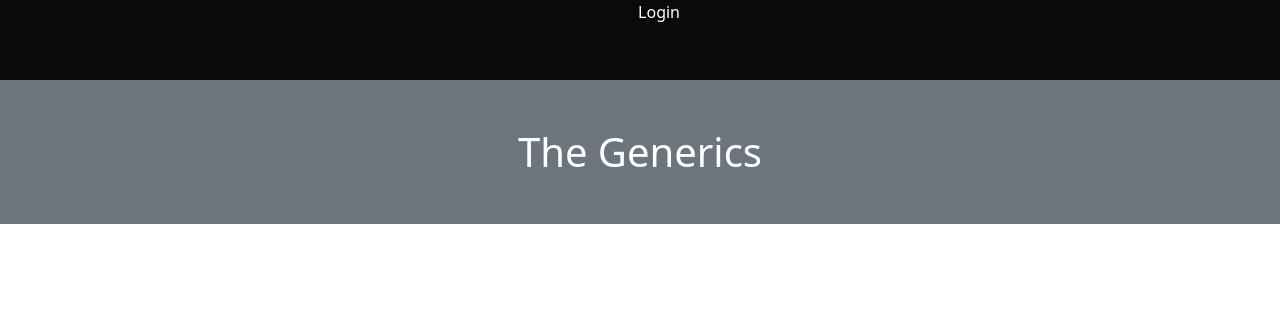
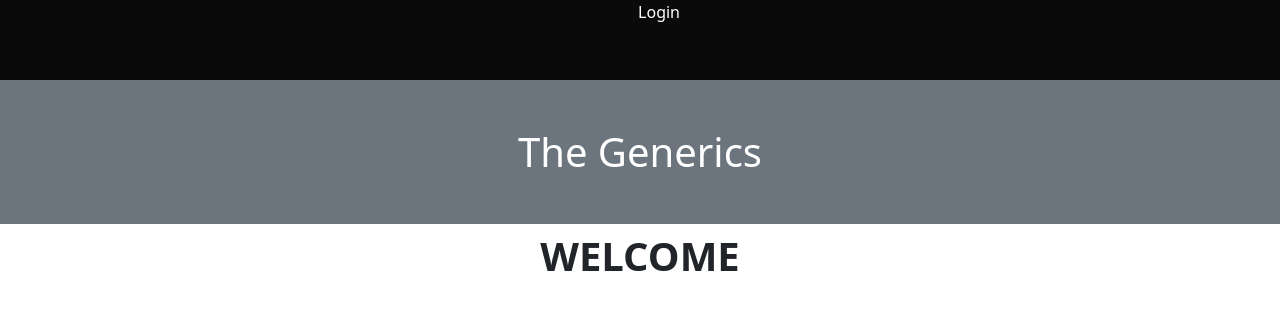
Before and after one commit to Chiksinafees/Ecommerse-website, a React (Create React App) app: page / in a window 1280 px wide. Shown: the top 310 px of the page. Built offline with nearby package versions, Linux system fonts and the light colour scheme.

Commit message:
Adding Login to Ecommerce (task 20 )

```diff
--- a/src/App.js
+++ b/src/App.js
@@ -13,6 +13,7 @@ import Login from "./pages/Login";
 import Profile from "./pages/Profile";
 import CartContext from "./component/Store/Cart-context";
 import { useContext } from "react";
+import HomePage from "./pages/HomePage";
 
 function App() {
   const [showCart, setShowCart] = useState(false);
@@ -47,13 +48,16 @@ function App() {
       <h1 className="text-center p-5  bg-secondary text-white">The Generics</h1>
       {showCart && <Cart onTap={cartCloseHandler} />}
       <Switch>
+        <Route exact path="/">
+          <HomePage />
+        </Route>
         <Route path="/home">
           <Home />
         </Route>
-        <Route path="/store" exact>
-          <Items />
+        <Route path="/store">
+          {appCtx.isLoggedIn == true ? <Login /> : <Items />}
         </Route>
-        <Route path="/store/:title">
+        <Route path="/store/:title" exact>
           <ItemsDetails />
         </Route>
         <Route path="/about">
@@ -67,13 +71,12 @@ function App() {
         </Route>
         <Route path="/profile">
           {!appCtx.isLoggedIn && <Profile />}
-          {appCtx.isLoggedIn && <Redirect to="/Login" />}
+          {appCtx.isLoggedIn && <Redirect to="/Login" exact />}
         </Route>
         <Route path="/Logout">
           <Login />
         </Route>
-        <Route path="*">
-          {/* ( option 2)  */}
+        <Route path="*">          {/* ( option 2)  */}
           <Redirect to="/" />
         </Route>
       </Switch>
--- /dev/null
+++ b/src/pages/HomePage.js
@@ -0,0 +1,8 @@
+const HomePage = () => {
+  return (
+    <h1 className="text-center">
+      <b>WELCOME</b>
+    </h1>
+  );
+};
+export default HomePage;
--- a/src/pages/Login.js
+++ b/src/pages/Login.js
@@ -60,7 +60,7 @@ const Login = () => {
       })
       .then((data) => {
         logCtx.login(data.idToken);
-        history.replace("/");
+        history.replace("/store");
       })
       .catch((err) => {
         alert(err.message);
--- a/src/pages/Profile.js
+++ b/src/pages/Profile.js
@@ -31,7 +31,7 @@ const Profile = () => {
         },
       }
     ).then((res) => {
-      history.replace("/");
+      history.replace("/Login");
     });
     profCtx.logout();
     setNewPassword("");
```
